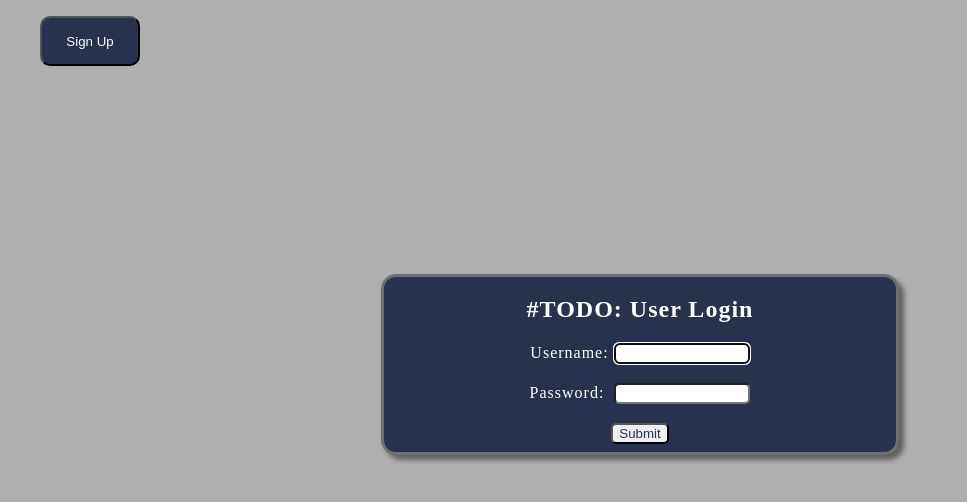
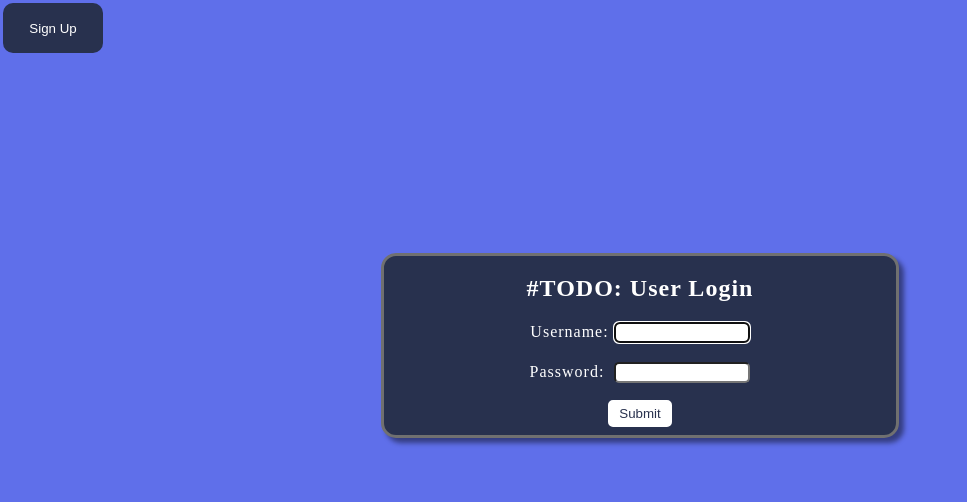
Before and after one commit to codybecoding/2DO, a Django app: page /user/login/ in a window 1280 px wide. Shown: the top 502 px of the page, without its empty margins (0-967 px from the left). Run offline with Django 3.2, Linux system fonts and the light colour scheme.

Commit message:
Final commit

```diff
--- a/mysite/static/login.css
+++ b/mysite/static/login.css
@@ -1,5 +1,9 @@
+html {
+  -webkit-apperance: none;
+}
+
 body {
-  background-color: rgb(175, 175, 175);
+background-color: rgb(95, 111, 234);
 height: 100%;
 margin: 0;
 padding: 0;
@@ -22,6 +26,11 @@ body {
 color: white;
 }
 
+/*.container button {*/
+/*    background-color: white;*/
+/*    color: blue;*/
+/*}*/
+
 .container h1 {
 color: white;
 }
@@ -31,6 +40,8 @@ button {
 color: #28314e;
 border-radius: 5px;
 margin-bottom: 8px;
+border: 5px white solid;
+background-color: white;
 }
 
 input {
@@ -50,11 +61,33 @@ h1 {
 margin-left: 5px;
 }
 
+#signup {
+margin: 0;
+padding-top: 3px;
+padding-left: 3px;
+}
+
+
 #signup button {
+margin: 0;
+padding: 0;
+right: 100%;
 background-color: #28314e;
 color: #ffffff;
 border-radius: 10px;
 width: 100px;
 height: 50px;
 list-style-type: none;
+border: none;
 }
+
+/*#signup button {*/
+/*  margin: auto;*/
+
+/*}*/
+
+@media only screen and (max-width: 1000px) {
+.main {
+  width: 95%;
+}
+}
--- a/mysite/task/views.py
+++ b/mysite/task/views.py
@@ -20,7 +20,6 @@ def TaskView(request):
 
 def add(request):
     if request.method == 'POST':
-        # task = UserTask.objects.filter(user=request.user)
         form = TaskForm(request.POST)
 
         if form.is_valid():
--- a/mysite/templates/index.html
+++ b/mysite/templates/index.html
@@ -15,9 +15,9 @@
       <div id="logout">
         <form method="POST" action="{% url 'logout' %}">
           {% csrf_token %}
-          <ul>
+          <nav>
             <button><li>Logout</li></button>
-          </ul>
+          </nav>
         </form>
       </div>
 
--- a/mysite/templates/login.html
+++ b/mysite/templates/login.html
@@ -13,11 +13,9 @@
 <body>
 
     <div id="signup">
-        <form method="POST" action="{% url 'add_user' %}">
+        <form method="POST" action="{% url 'add_user' %}" autocomplete="off">
           {% csrf_token %}
-          <ul>
             <button><li>Sign Up</li></button>
-          </ul>
         </form>
       </div>
 
@@ -26,7 +24,7 @@
       <section>
         <div class="container">
           <h1>#TODO: User Login</h1>
-          <form method="POST" action='{% url 'login' %}' placeholder="Enter Task">
+          <form method="POST" action='{% url 'login' %}' placeholder="Enter Task" autocomplete="off">
           {% csrf_token %}
           {{ form.as_p }}
           <button type="submit">Submit</button>
--- a/mysite/todo/settings.py
+++ b/mysite/todo/settings.py
@@ -131,3 +131,6 @@ STATICFILES_DIRS = [
 MEDIA_URL = '/media/'
 
 MEDIA_ROOT = os.path.join(BASE_DIR, 'static', 'media')
+
+
+SECURE_SSL_REDIRECT = False
--- a/mysite/todo/urls.py
+++ b/mysite/todo/urls.py
@@ -17,8 +17,10 @@ from django.contrib import admin
 from django.urls import path, include
 from django.conf import settings
 from django.conf.urls.static import static
+from users.views import login_view
 
 urlpatterns = [
+    path('', login_view),
     path('user/', include('users.urls')),
     path('task/', include('task.urls')),
     path('admin/', admin.site.urls),
```
Also changed, not shown: mysite/static/signup.css (+10 -3 lines), mysite/static/style.css (+16 -14 lines), mysite/db.sqlite3, 5 other files. Lines whose indentation alone changed are shown as unchanged.
